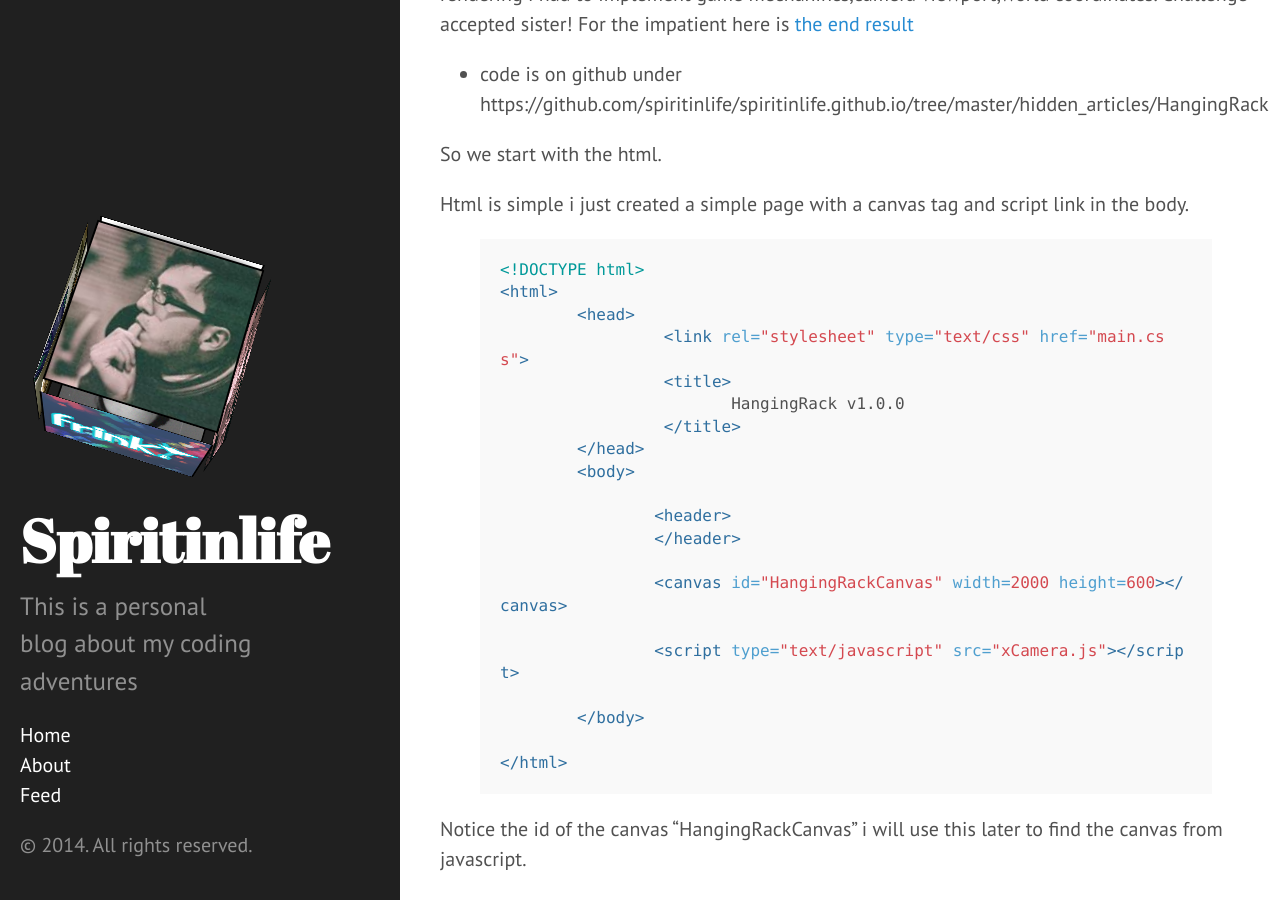
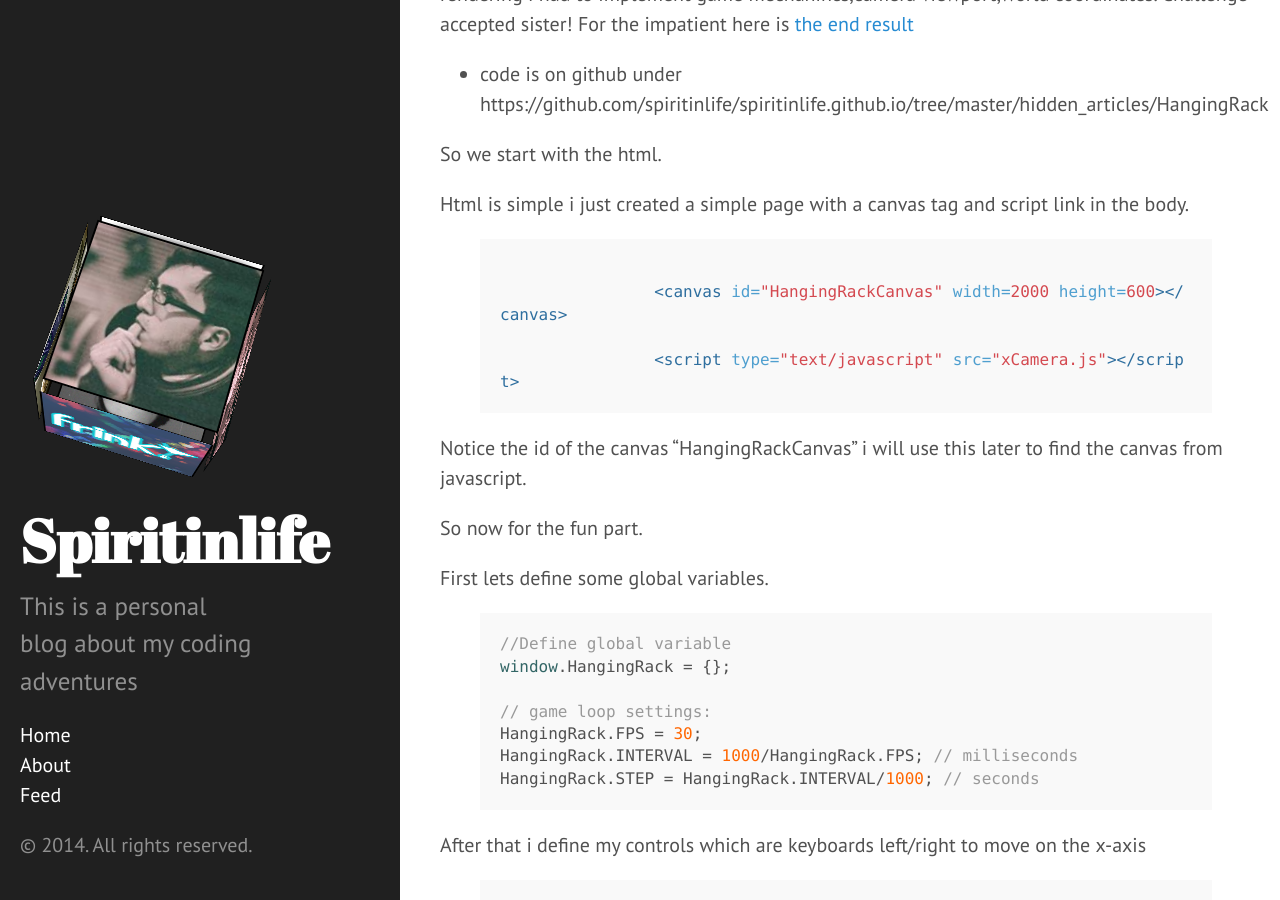
Before and after one commit to spiritinlife/spiritinlife.github.io, a Jekyll site: the page built from _posts/2014-08-02-Implementing-hanging-rack-clothes-js-canvas.markdown, in a window 1280 px wide and 900 px high, scrolled down 661 px. Built offline with Jekyll 4.4.1, drawn with Linux system fonts in a browser that asks for light colours; Markdown is read by kramdown in place of the engine named in the settings; comment, search, counter and statistics services are not loaded.

Commit message:
Article about javascript canvas

```diff
--- a/_posts/2014-08-02-Implementing-hanging-rack-clothes-js-canvas.markdown
+++ b/_posts/2014-08-02-Implementing-hanging-rack-clothes-js-canvas.markdown
@@ -29,26 +29,9 @@
 
 Html is simple i just created a simple page with a canvas tag and script link in the body.
 {% highlight HTML %}
-<!DOCTYPE html>
-<html>
-	<head>
-		 <link rel="stylesheet" type="text/css" href="main.css">
-		 <title>
-		 	HangingRack v1.0.0
-		 </title>
-	</head>
-	<body>
-
-		<header>
-		</header>
-
 		<canvas id="HangingRackCanvas" width=2000 height=600></canvas>
 
 		<script type="text/javascript" src="xCamera.js"></script>
-
-	</body>
-
-</html>
 
 {% endhighlight %}
 
```
